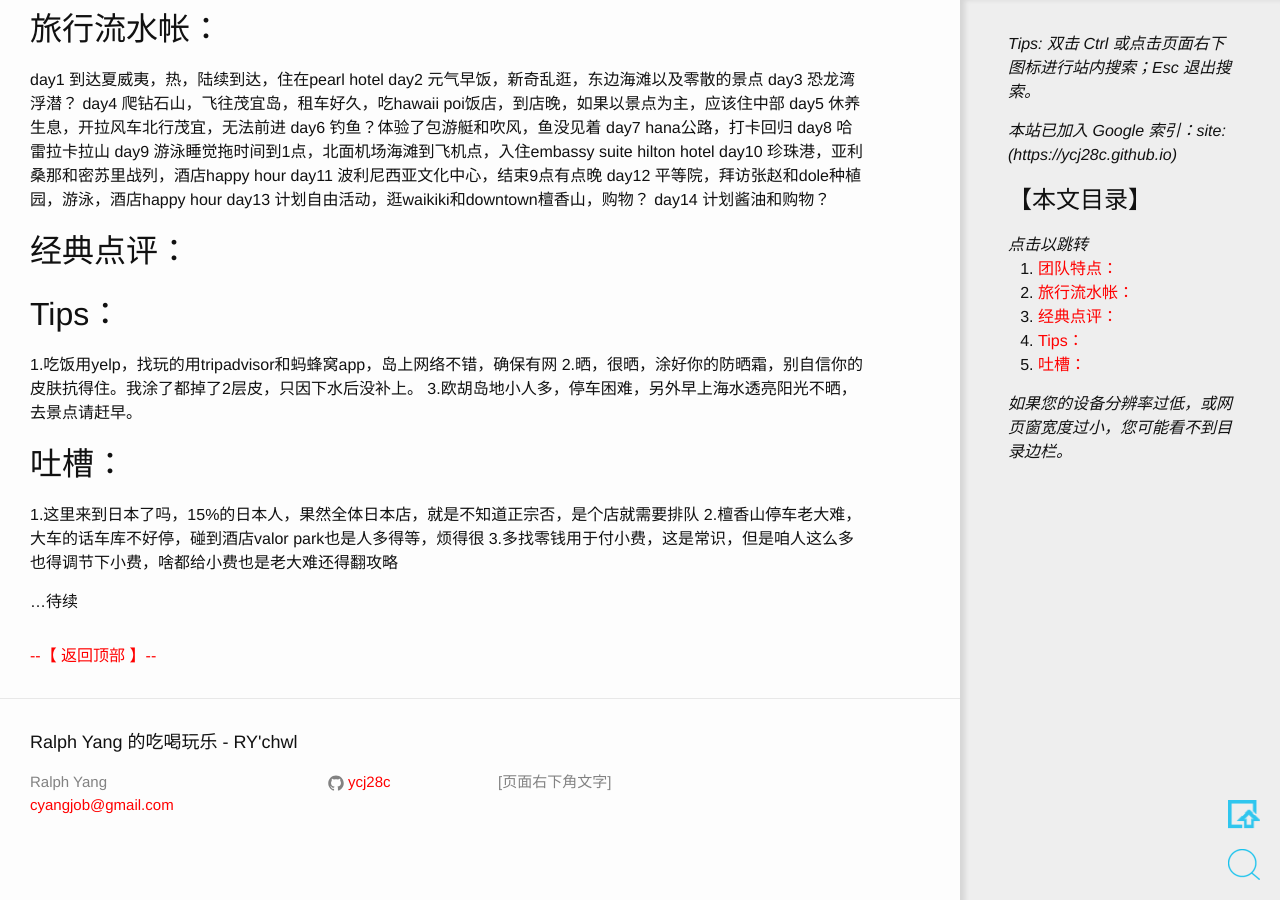
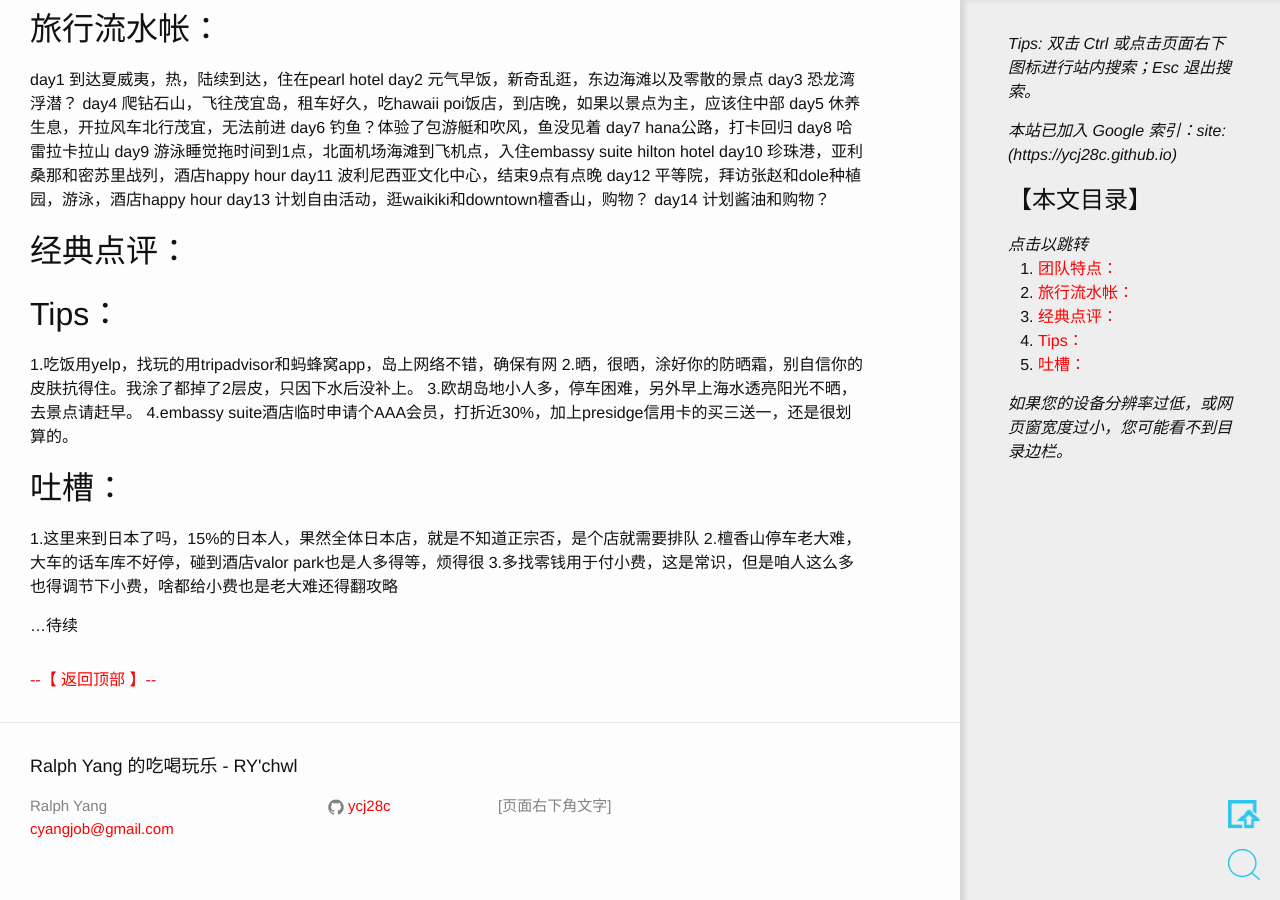
Before and after one commit to ycj28c/lifeblog, a Jekyll site: the page built from _posts/2017-08-23-family-hawaii.md, in a window 1280 px wide and 900 px high, scrolled down 698 px. Built offline with Jekyll 4.4.1, drawn with Linux system fonts in a browser that asks for light colours; comment, search, counter and statistics services are not loaded.

Commit message:
20170904_011710

```diff
--- a/_posts/2017-08-23-family-hawaii.md
+++ b/_posts/2017-08-23-family-hawaii.md
@@ -44,6 +44,7 @@ Tips：
 1.吃饭用yelp，找玩的用tripadvisor和蚂蜂窝app，岛上网络不错，确保有网
 2.晒，很晒，涂好你的防晒霜，别自信你的皮肤抗得住。我涂了都掉了2层皮，只因下水后没补上。
 3.欧胡岛地小人多，停车困难，另外早上海水透亮阳光不晒，去景点请赶早。
+4.embassy suite酒店临时申请个AAA会员，打折近30%，加上presidge信用卡的买三送一，还是很划算的。
 
 吐槽：
 -----------
```
